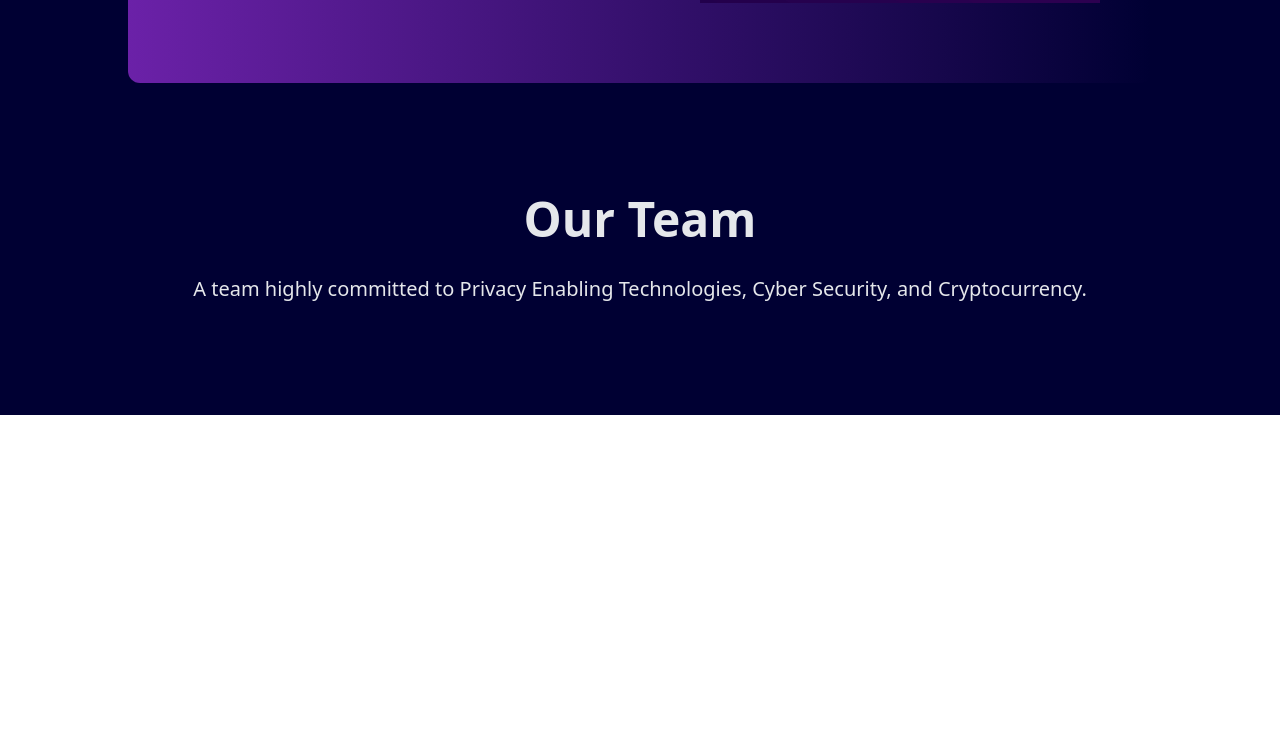
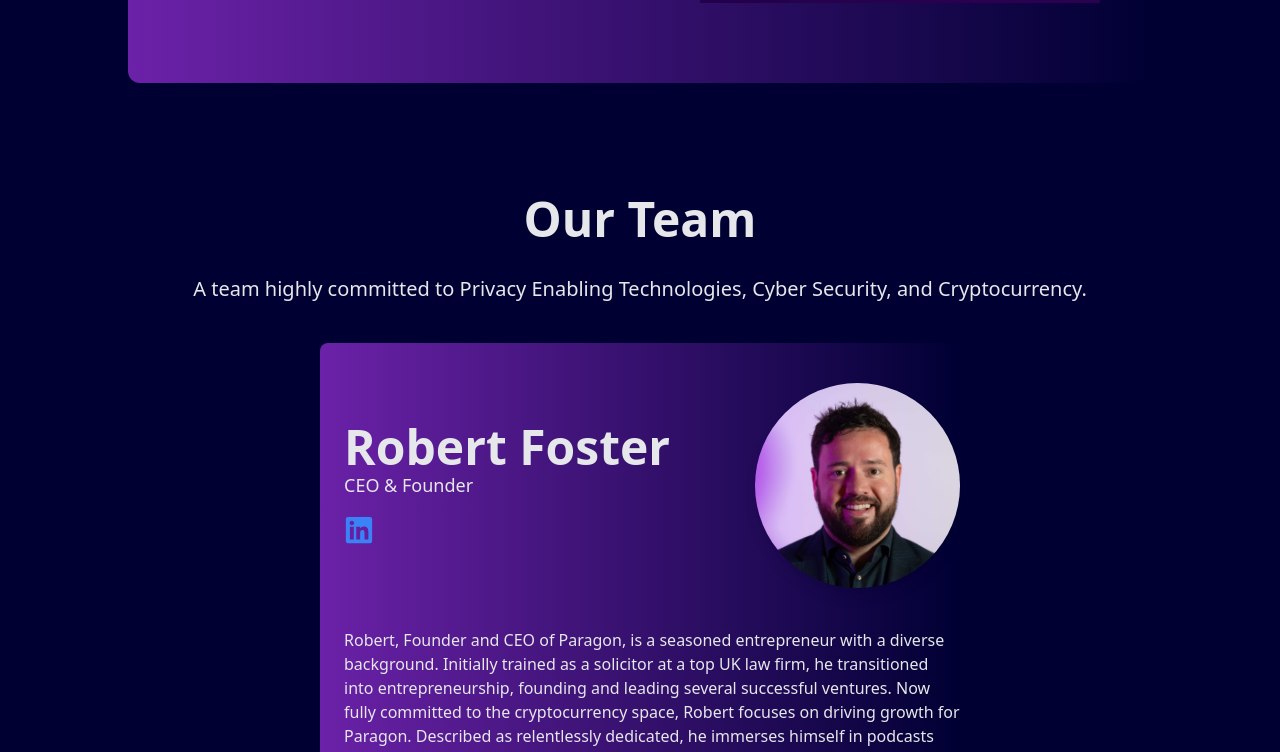
Before and after one commit to FazeelaChsirius/next-paragon, a Next.js app: page / in a window 1280 px wide. Shown: the part 2035-2787 px from the top of the page. Before the commit the page ends 2450 px from the top, so only its background shows below. Built offline with nearby package versions, Linux system fonts and the light colour scheme.

Commit message:
Create a component to add owner details

```diff
--- a/components/Owner/page.js
+++ b/components/Owner/page.js
@@ -1,22 +1,51 @@
-import React from 'react'
+'use client'
+import Image from 'next/image';
+import robert from '../../public/assets/RobFoster.jpg';
+import { FaLinkedin } from "react-icons/fa";
+import Link from 'next/link';
 
 const Owner = () => {
+
   return (
-    <div>
 
-        <div className='bg-darkNavy flex flex-col justify-center items-center pb-28'>
+    <div className="bg-darkNavy flex flex-col justify-center items-center pb-28">
+      <h1 className="text-gray-200 text-5xl font-extrabold">Our Team</h1>
 
-            <h1 className='text-gray-200 text-5xl flex justify-center items-center font-extrabold'>Our Team</h1>
+      <div className="pt-8">
+        <span className="text-xl text-gray-200">
+          A team highly committed to Privacy Enabling Technologies, Cyber Security, and Cryptocurrency.
+        </span>
+      </div>
 
-            <div className='pt-8'>
-                <span className="text-xl text-gray-200">A team highly committed to Privacy Enabling Technologies, Cyber Security, and Cryptocurrency.</span>
+      <div className="relative w-[50%] pt-10 pb-10 pl-6 mt-10 rounded-lg bg-gradient-to-r from-purple-800 to-indigo-90 text-gray-200
+      before:absolute before:bottom-0 before:left-0 before:w-full before:h-[10px] before:rounded-b-lg before:bg-gradient-to-r before:from-purple-500 before:to-indigo-500 before:blur-md">
+        <div className='flex justify-between'>
+          <div className='pt-10'>
+          <h1 className="text-5xl font-bold">Robert Foster</h1>
+          <h2 className="text-lg">CEO & Founder</h2>
 
-            </div>
+          {/* LinkedIn Icon with Link */}
+            <Link href="https://www.linkedin.com/in/robert-foster-ceo/" target="_blank" rel="noopener noreferrer" className="mt-4 inline-block text-blue-500 hover:text-blue-700">
+              <FaLinkedin size={30} />
+            </Link>
+          </div>
 
+          <div className="w-1/3">
+          <Image
+            src={robert}
+            alt="Robert Foster"
+            className="w-full h-auto rounded-full shadow-lg"
+          />
+          </div>
+        </div>
 
-        </div>
+        <div>
+            <p className='pt-10 text-gray-200'>Robert, Founder and CEO of Paragon, is a seasoned entrepreneur with a diverse background. Initially trained as a solicitor at a top UK law firm, he transitioned into entrepreneurship, founding and leading several successful ventures. Now fully committed to the cryptocurrency space, Robert focuses on driving growth for Paragon. Described as relentlessly dedicated, he immerses himself in podcasts and audiobooks on growth hacking strategies. Outside of work, Robert enjoys exploring stoic philosophy, rugby union, and discovering excellent countryside pub food.</p>
+          </div>
+      </div>
+
     </div>
-  )
-}
+  );
+};
 
 export default Owner;
--- a/package.json
+++ b/package.json
@@ -15,6 +15,7 @@
     "react-dom": "^19.0.0",
     "react-icons": "^5.4.0",
     "react-youtube": "^10.1.0",
+    "swiper": "^11.2.2",
     "three": "^0.173.0"
   },
   "devDependencies": {
```
Also changed, not shown: 1 other file (tests, documents, lock files or other folders).
